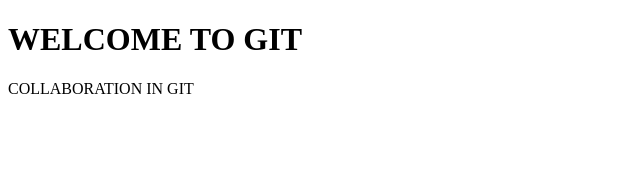
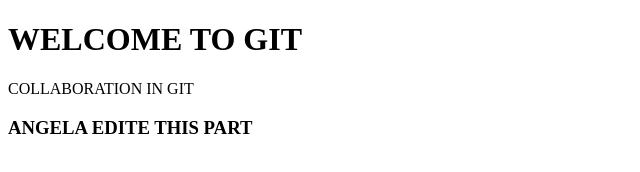
Before and after one commit to bensek/git, a plain HTML site: page index.html in a window 1280 px wide. Shown: the whole page, without its empty margins (0-640 px from the left). Drawn offline with Linux system fonts and the light colour scheme.

Commit message:
Angela's changes

```diff
--- a/index.html
+++ b/index.html
@@ -7,5 +7,7 @@
 <h1>WELCOME TO GIT</h1>
 <p>COLLABORATION IN GIT</p>
 
+
+<h3>ANGELA EDITE THIS PART</h3>
 </body>
 </html>
```
